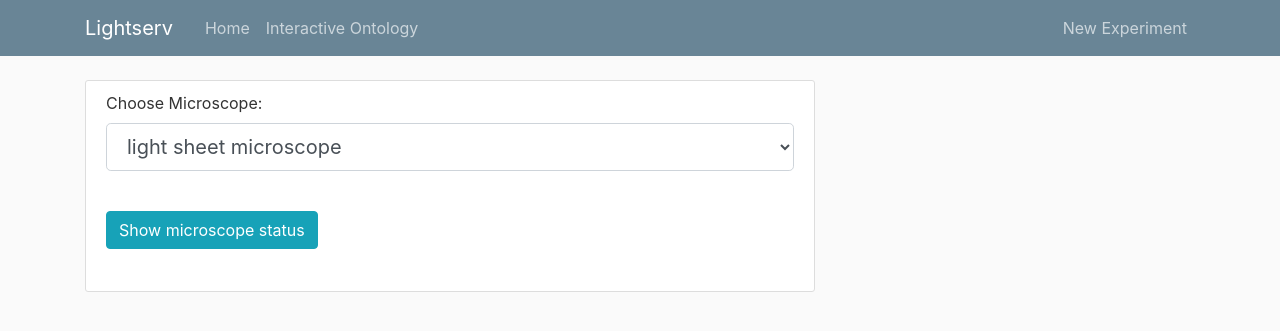
After one commit to BrainCOGS/lightserv, a Flask app: page /microscope/status_monitor in a window 1280 px wide. The commit adds this page. Shown: the top 331 px of the page. Run offline with Flask 2, Linux system fonts and the light colour scheme; the visitor is signed in with stand-in values (Sample User, id 1); parts of the project's set-up code (start-up, migrations or seed data) failed here and were passed over; some libraries are stand-ins or nearby versions.

Commit message:
add microscope status svg templates

```diff
--- a/lightserv/microscope/forms.py
+++ b/lightserv/microscope/forms.py
@@ -10,6 +10,19 @@ def OptionalDateField(description='',validators=[]):
 	validators.append(Optional())
 	field = DateField(description,validators)
 	return field
+
+class StatusMonitorSelectForm(FlaskForm):
+	""" The form for selecting which microscope  """
+	microscope = SelectField('Choose Microscope:', choices=[('light sheet microscope','light sheet microscope'),
+			 ('two photon microscope','two photon microscope'),('confocal microscope','confocal microscope')],
+	         default='light sheet microscope',validators=[InputRequired()])
+
+	submit = SubmitField('Show microscope status')
+
+class LightSheetStatusForm(FlaskForm):
+	""" The form for requesting a new experiment/dataset """
+	status = SelectField('Status:',
+		choices=[('good','good'),('bad','bad')],validators=[InputRequired()])
 
 class NewSwapLogEntryForm(FlaskForm):
 	""" The form for requesting a new experiment/dataset """
--- a/lightserv/microscope/routes.py
+++ b/lightserv/microscope/routes.py
@@ -3,7 +3,8 @@ from functools import partial
 
 import os
 from datetime import datetime
-from lightserv.microscope.forms import NewSwapLogEntryForm, UpdateSwapLogEntryForm
+from lightserv.microscope.forms import (NewSwapLogEntryForm, UpdateSwapLogEntryForm,
+                                        StatusMonitorSelectForm, LightSheetStatusForm)
 from lightserv import db
 from lightserv.tables import MicroscopeCalibrationTable
 from lightserv.main.utils import table_sorter,logged_in
@@ -26,6 +27,17 @@ logger.addHandler(stream_handler)
 logger.addHandler(file_handler)
 
 microscope = Blueprint('microscope',__name__)
+
+@microscope.route('/microscope/status_monitor', methods=['GET','POST'])
+@logged_in
+def status_monitor():
+    selectform = StatusMonitorSelectForm()
+    if selectform.validate_on_submit():
+        microscope = selectform.microscope.data
+        microscope_form = LightSheetStatusForm()
+        return render_template('microscope/status_monitor.html',
+            selectform=selectform,microscope=microscope,microscope_form=microscope_form)
+    return render_template('microscope/status_monitor.html',selectform=selectform,)
 
 @microscope.route('/microscope/new_swap_entry', methods=['GET','POST'])
 @logged_in
--- a/lightserv/templates/layout.html
+++ b/lightserv/templates/layout.html
@@ -32,7 +32,7 @@
 								<a class="nav-item nav-link" href="{{ url_for('main.home') }}">Home</a>
 								<a class="nav-item nav-link" href="{{ url_for('ontology.interactive_ontology')}}" target="_blank">Interactive Ontology</a>
 								{% if session['user'] == 'ahoag' or session['user'] == 'zmd' %}
-									<a class="nav-item nav-link" href="{{ url_for('microscope.swap_calibrate_log')}}" target="_blank">Microscope Management</a>
+									<a class="nav-item nav-link" href="{{ url_for('microscope.status_monitor')}}" target="_blank">Microscope Management</a>
 								{% endif %}
 							</div>
 
--- /dev/null
+++ b/lightserv/templates/microscope/status_monitor.html
@@ -0,0 +1,25 @@
+{% extends "layout.html" %}
+{% block content %}
+	 <div class="content-section">
+		<form method="POST" action="">
+			{{ selectform.hidden_tag() }}
+			<fieldset class="form-group">
+				<div class="form-group">
+					{{ selectform.microscope.label }}
+					{{ selectform.microscope(class="form-control form-control-lg") }}
+				</div>
+				<div class="form-group">
+					{{ selectform.submit(class="btn btn-info mt-4") }}
+				</div>
+			</fieldset>
+		</form>
+	</div>
+		{% if microscope %}
+			{% if microscope == 'light sheet microscope' %}
+				{% include "microscope/lsm_status.html" %}
+			{% elif microscope == 'two photon microscope' %}
+				{% include "microscope/twophoton_status.html" %}
+			{% endif %}
+		{% endif %}
+
+{% endblock content %}
```
Also changed, not shown: lightserv/templates/microscope/lsm_status.html (added, +29 -0 lines), lightserv/templates/microscope/twophoton_status.html (added, +20 -0 lines).
